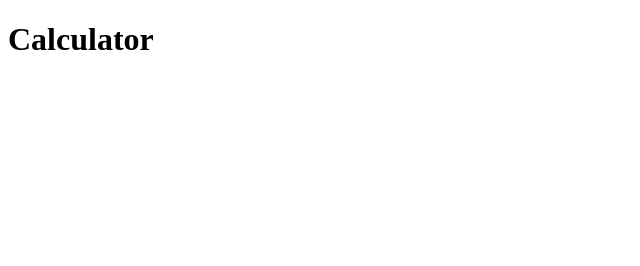
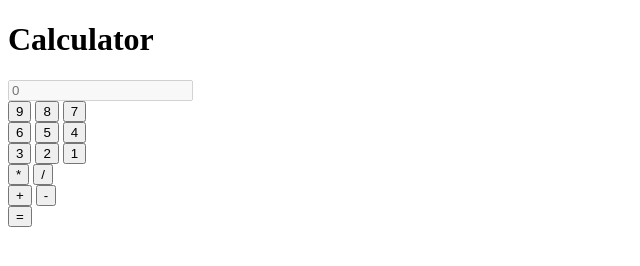
Before and after one commit to beastmaster64-dev/calculator_website, a plain HTML site: page index.html in a window 1280 px wide. Shown: the whole page, without its empty margins (0-640 px from the left). Drawn offline with Linux system fonts and the light colour scheme.

Commit message:
Build base layout of the calculator

```diff
--- a/index.html
+++ b/index.html
@@ -4,11 +4,60 @@
 <head>
     <meta charset="UTF-8">
     <title>Beastmaster64 - Calculator</title>
+    <link rel="stylesheet" href="styles.css">
 </head>
 
 <body>
-    <h1>Calculator</h1>
+    <div class = "main">
+        <div>
+            <h1>Calculator</h1>
+        </div>
 
+
+        <div class="calculator-container">
+            <div class = "input-screen">
+                <input type="text" id="display" placeholder="0" disabled>
+            </div>
+            <div class="buttons">
+                <div class ="numpad">
+                    <div>
+                        <button>9</button>
+                        <button>8</button>
+                        <button>7</button>
+                    </div>
+                    <div>
+                        <button>6</button>
+                        <button>5</button>
+                        <button>4</button>
+                    </div>
+                    <div>
+                        <button>3</button>
+                        <button>2</button>
+                        <button>1</button>
+                    </div>
+
+                </div>
+                <div class="operators">
+                    <div>
+                        <button>*</button>
+                        <button>/</button>
+                    </div>
+                    <div>
+                        <button>+</button>
+                        <button>-</button>
+                    </div>
+                    <div>
+                        <button>=</button>
+                    </div>
+
+                </div>
+            </div>
+        </div>
+
+
+    </div>
+
+    <script src="script.js"></script>
 </body>
 
 
```
